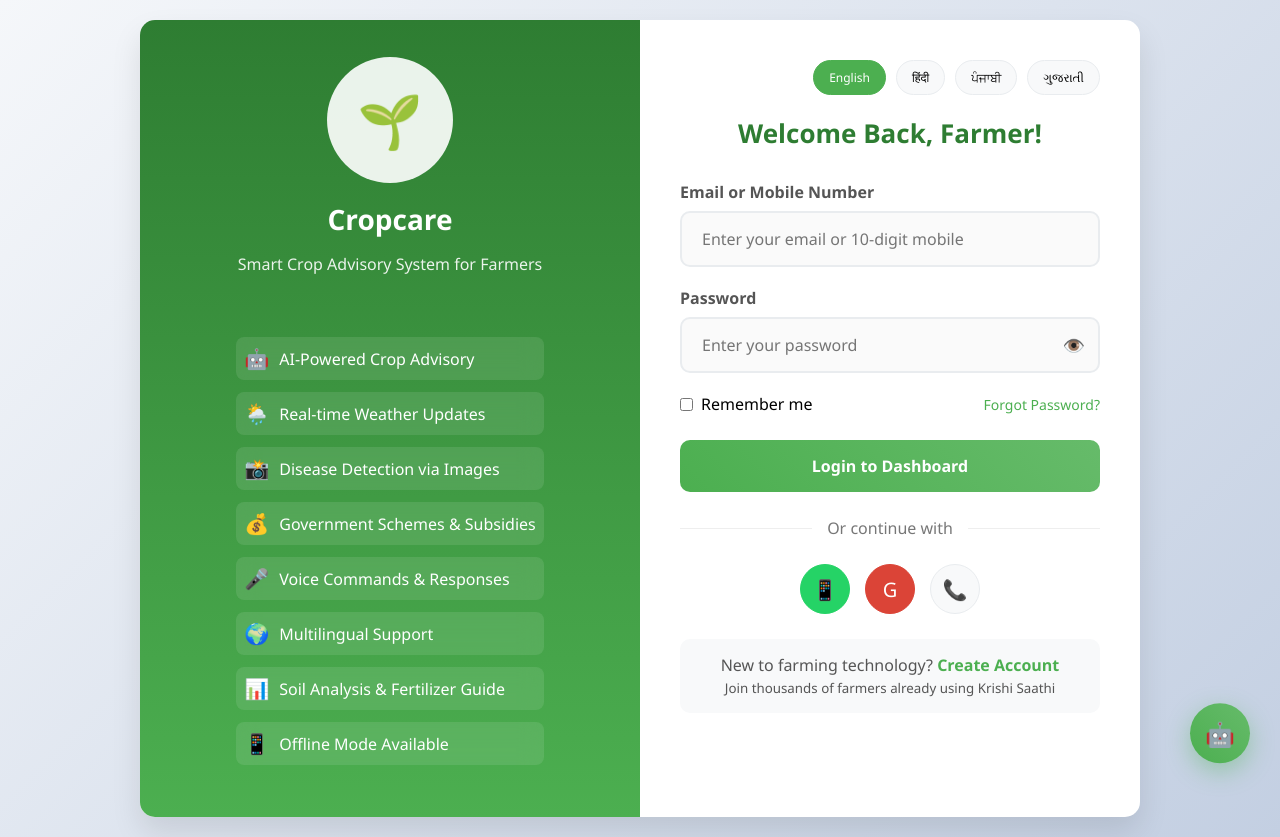
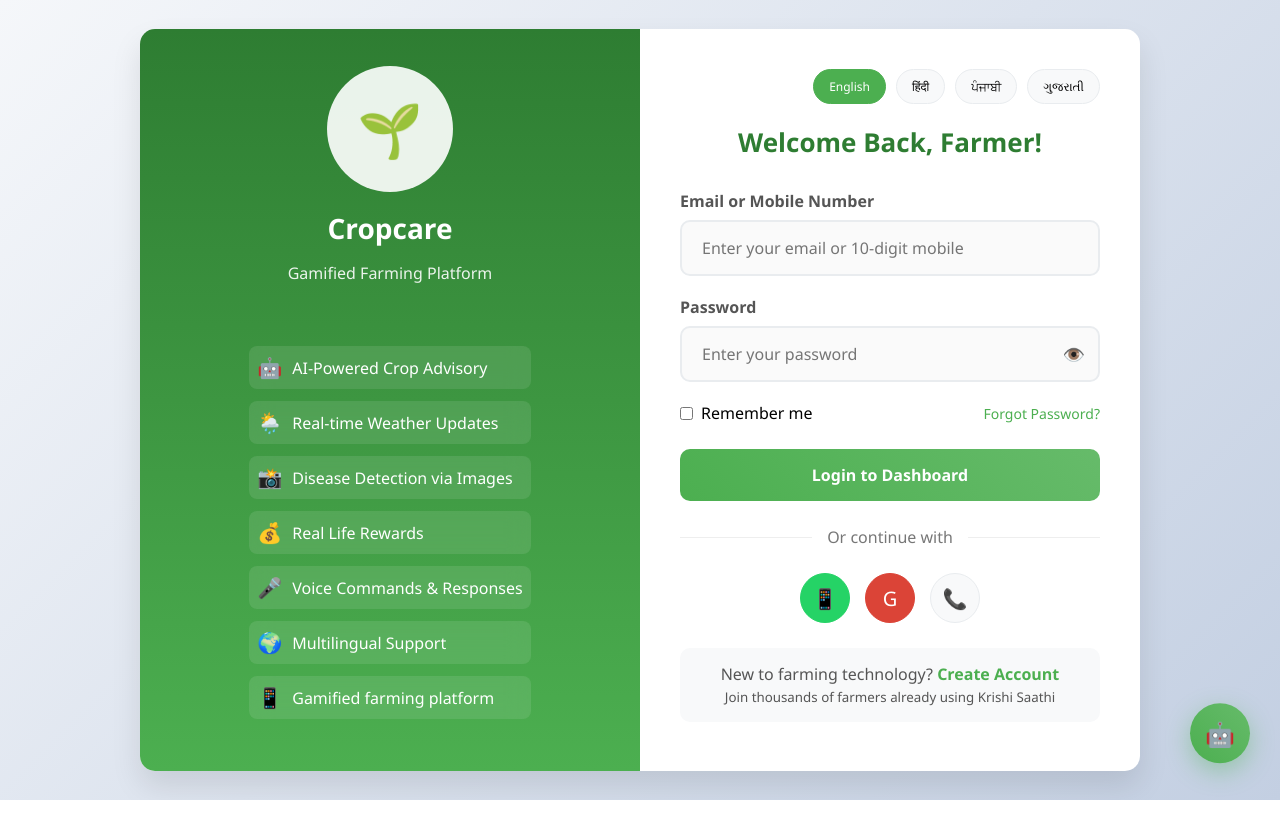
Before and after one commit to DarkCoder26/CropCare, a plain HTML site: page index.html in a window 1280 px wide. After the commit the page ends 800 px from the top, so only its background shows below. Drawn offline with Linux system fonts and the light colour scheme.

Commit message:
Update index.html

```diff
--- a/index.html
+++ b/index.html
@@ -542,17 +542,16 @@
         <div class="left-panel">
             <div class="app-logo">🌱</div>
             <h1 class="app-title">Cropcare</h1>
-            <p class="app-subtitle">Smart Crop Advisory System for Farmers</p>
+            <p class="app-subtitle">Gamified Farming Platform</p>
 
             <div class="app-features">
                 <div><span class="feature-icon">🤖</span> AI-Powered Crop Advisory</div>
                 <div><span class="feature-icon">🌦️</span> Real-time Weather Updates</div>
                 <div><span class="feature-icon">📸</span> Disease Detection via Images</div>
-                <div><span class="feature-icon">💰</span> Government Schemes & Subsidies</div>
+                <div><span class="feature-icon">💰</span> Real Life Rewards</div>
                 <div><span class="feature-icon">🎤</span> Voice Commands & Responses</div>
                 <div><span class="feature-icon">🌍</span> Multilingual Support</div>
-                <div><span class="feature-icon">📊</span> Soil Analysis & Fertilizer Guide</div>
-                <div><span class="feature-icon">📱</span> Offline Mode Available</div>
+                <div><span class="feature-icon">📱</span> Gamified farming platform</div>
             </div>
         </div>
 
```
